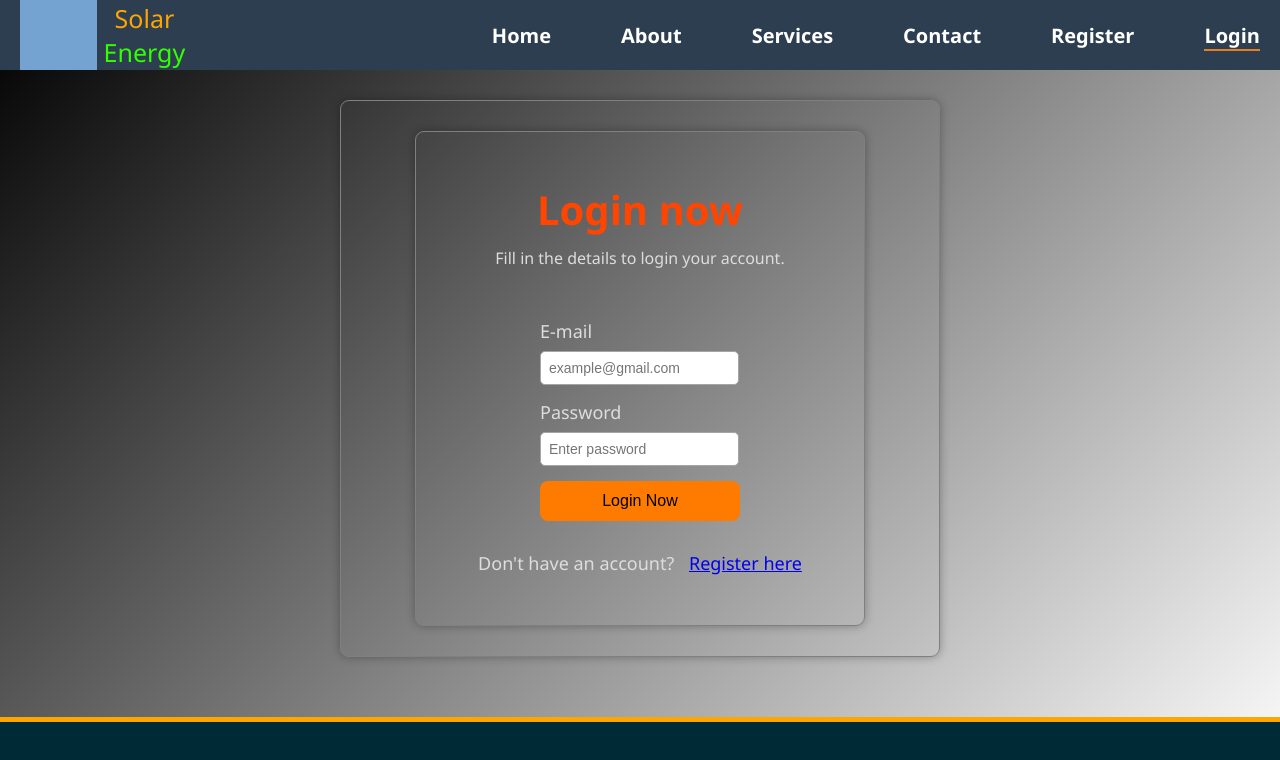
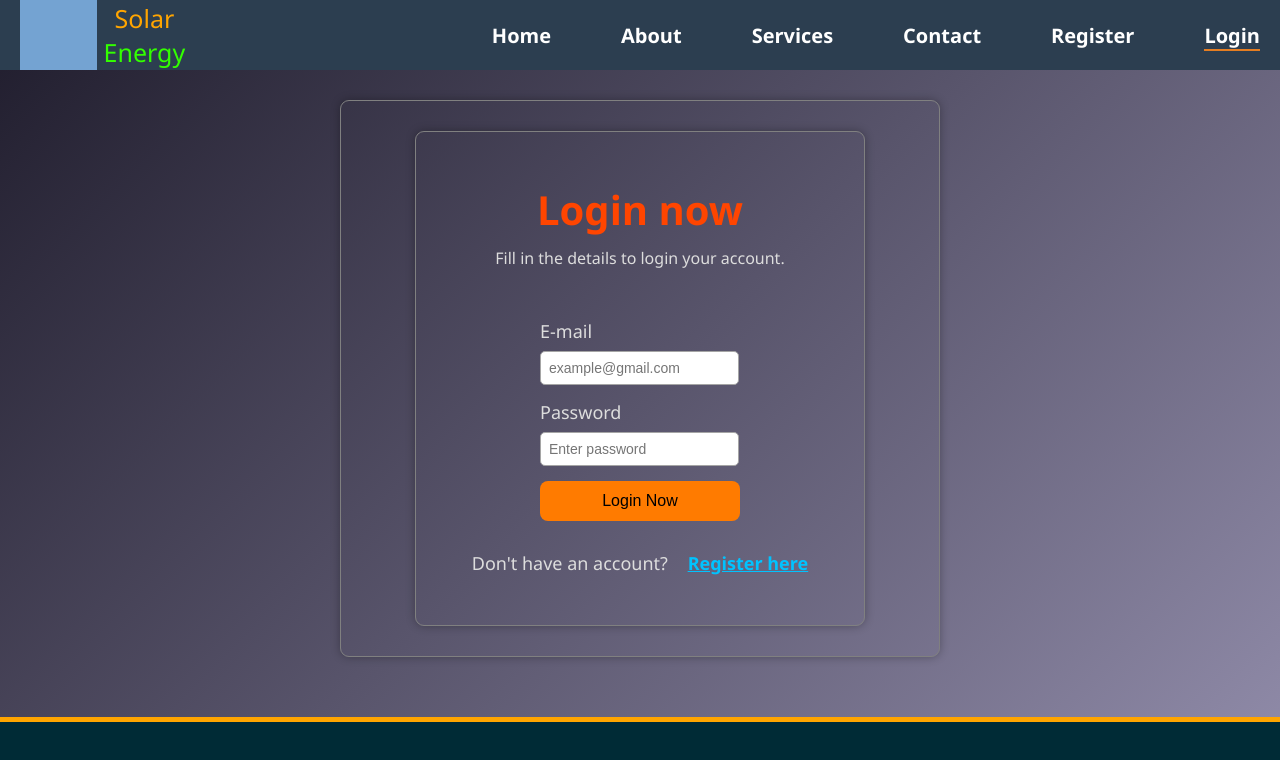
Before and after one commit to sarmadrafiq999/mern-frontend-for-zammil-solar, a React (Vite) app: page /login in a window 1280 px wide. Shown: the top 760 px of the page. Built offline with nearby package versions, Linux system fonts and the light colour scheme; no server answers; grey boxes are pictures that could not be loaded.

Commit message:
Updated project with recent changes

```diff
--- a/src/pages/Login.css
+++ b/src/pages/Login.css
@@ -4,6 +4,18 @@ input {
   align-items: center;
   justify-content: center;
   margin-bottom: 10px;
+}
+/* Highlighted register link */
+.login-link {
+  color: #00c3ff;
+  font-weight:600;
+  text-decoration: underline;
+  margin-left: 5px;
+  transition: color 0.3s ease;
+}
+
+.login-link:hover {
+  color: #fff;
 }
 
 /* Section container */
--- a/src/pages/Login.jsx
+++ b/src/pages/Login.jsx
@@ -109,7 +109,9 @@ export default function Login() {
                 <div className="log-now">
                   Don't have an account?{" "}
                   <span>
-                    <NavLink to="/register">Register here</NavLink>
+                    <NavLink to="/register" className={"login-link"}>
+                      Register here
+                    </NavLink>
                   </span>
                 </div>
               </div>
--- a/src/pages/NotFound.css
+++ b/src/pages/NotFound.css
@@ -2,7 +2,7 @@
     position: relative;
     height: 100vh;
     width: 100%;
-    background: linear-gradient(135deg, #1f1c2c, #928dab);
+  /* background: linear-gradient(135deg, #1f1c2c, #928dab) !important; */
     display: flex;
     flex-direction: column;
     justify-content: center;
--- a/src/pages/ProductForm.css
+++ b/src/pages/ProductForm.css
@@ -1,7 +1,7 @@
 body {
     margin: 0;
     font-family: 'Segoe UI', Tahoma, Geneva, Verdana, sans-serif;
-    background: linear-gradient(135deg, #000000, #ffffff);
+    background: linear-gradient(135deg, #1f1c2c, #928dab);
     animation: fadeInBody 1s ease;
     color: #ddd;
   }
--- a/src/pages/Register.css
+++ b/src/pages/Register.css
@@ -12,8 +12,23 @@ input {
   justify-content: center;
   margin: 10px;
   margin-top: 100px;
-    padding-bottom: 50px; /* prevent footer overlap */
+  padding-bottom: 50px;
+  /* prevent footer overlap */
 }
+
+/* Highlighted login link */
+.login-link {
+  color: #00c3ff;
+  font-weight:600;
+  text-decoration: underline;
+  margin-left: 5px;
+  transition: color 0.3s ease;
+}
+
+.login-link:hover {
+  color: #fff;
+}
+
 
 .reg-form {
   display: flex;
@@ -23,7 +38,8 @@ input {
   border: 1px solid gray;
   width: 40vw;
   min-height: auto;
-    height: auto; /* allow to grow with content */
+  height: auto;
+  /* allow to grow with content */
   padding: 30px 20px;
   border-radius: 9px;
   box-shadow: 0 0 10px rgba(0, 0, 0, 0.3);
@@ -109,6 +125,7 @@ input {
 
 /* Responsive styling at max-width 768px */
 @media (max-width: 768px) {
+
   .reg-form,
   .container {
     width: 90vw;
--- a/src/pages/Register.jsx
+++ b/src/pages/Register.jsx
@@ -129,7 +129,9 @@ export default function Register() {
             <div className="Already">
               Already have an account?
               <span>
-                <NavLink to="/login">Login here</NavLink>
+                <NavLink to="/login" className="login-link">
+                  Login here
+                </NavLink>
               </span>
             </div>
           </form>
```
Lines whose indentation alone changed are shown as unchanged.
